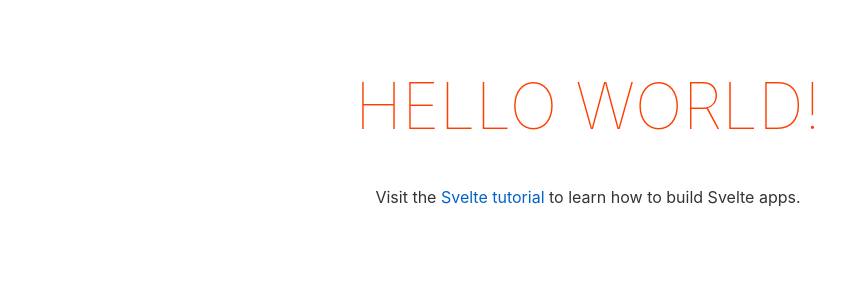
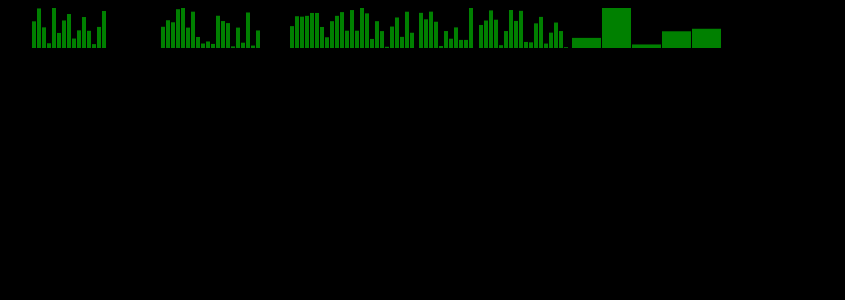
Before and after one commit to Mitcheljager/svelte-tiny-linked-charts, a Svelte app: page / in a window 1280 px wide. Shown: the top 300 px of the page, without its empty margins (52-897 px from the left). Built offline with nearby package versions, Linux system fonts and the light colour scheme.

Commit message:
Proof of concept with linked charts and labels

```diff
--- a/public/global.css
+++ /dev/null
@@ -1,63 +0,0 @@
-html, body {
-	position: relative;
-	width: 100%;
-	height: 100%;
-}
-
-body {
-	color: #333;
-	margin: 0;
-	padding: 8px;
-	box-sizing: border-box;
-	font-family: -apple-system, BlinkMacSystemFont, "Segoe UI", Roboto, Oxygen-Sans, Ubuntu, Cantarell, "Helvetica Neue", sans-serif;
-}
-
-a {
-	color: rgb(0,100,200);
-	text-decoration: none;
-}
-
-a:hover {
-	text-decoration: underline;
-}
-
-a:visited {
-	color: rgb(0,80,160);
-}
-
-label {
-	display: block;
-}
-
-input, button, select, textarea {
-	font-family: inherit;
-	font-size: inherit;
-	-webkit-padding: 0.4em 0;
-	padding: 0.4em;
-	margin: 0 0 0.5em 0;
-	box-sizing: border-box;
-	border: 1px solid #ccc;
-	border-radius: 2px;
-}
-
-input:disabled {
-	color: #ccc;
-}
-
-button {
-	color: #333;
-	background-color: #f4f4f4;
-	outline: none;
-}
-
-button:disabled {
-	color: #999;
-}
-
-button:not(:disabled):active {
-	background-color: #ddd;
-}
-
-button:focus {
-	border-color: #666;
-}
--- a/public/index.html
+++ b/public/index.html
@@ -7,7 +7,6 @@
 	<title>Svelte app</title>
 
 	<link rel='icon' type='image/png' href='/favicon.png'>
-	<link rel='stylesheet' href='/global.css'>
 	<link rel='stylesheet' href='/build/bundle.css'>
 
 	<script defer src='/build/bundle.js'></script>
--- a/src/App.svelte
+++ b/src/App.svelte
@@ -1,30 +1,23 @@
 <script>
-	export let name
+	import Chart from "./Chart.svelte"
+	import LinkedLabel from "./LinkedLabel.svelte"
 </script>
 
-<main>
-	<h1>Hello {name}!</h1>
-	<p>Visit the <a href="https://svelte.dev/tutorial">Svelte tutorial</a> to learn how to build Svelte apps.</p>
-</main>
+
+
+<Chart times={ 15 } linked="test" />
+<Chart times={ 20 } linked="test" />
+<Chart times={ 25 } linked="test" />
+<Chart times={ 30 } fadeOpacity="0.75" />
+<Chart times={ 5 } grow={ true } hover={ false } barMinWidth="0" />
+
+<LinkedLabel linked="test" />
+
+
 
 <style>
-	main {
-		text-align: center;
-		padding: 1em;
-		max-width: 240px;
-		margin: 0 auto;
-	}
-
-	h1 {
-		color: #ff3e00;
-		text-transform: uppercase;
-		font-size: 4em;
-		font-weight: 100;
-	}
-
-	@media (min-width: 640px) {
-		main {
-			max-width: none;
-		}
+	:global(body) {
+		background: black;
+		color: white;
 	}
 </style>
--- a/src/Chart.svelte
+++ b/src/Chart.svelte
@@ -0,0 +1,81 @@
+<script>
+  import { onMount } from "svelte"
+
+  import { hoveringKey } from "./stores/tinyLinkedCharts.js"
+
+  export let data = {}
+  export let height = 40
+  export let width = 150
+  export let barMinWidth = 4
+  export let grow = false
+  export let align = "right"
+  export let gap = 1
+  export let fill = "green"
+  export let fadeOpacity = 0.5
+  export let linked = false
+  export let hover = true
+  export let times // remove me
+
+  $: dataLength = Object.keys(data).length
+  $: highestValue = dataLength ? getHighestValue() : 0
+  $: alignmentOffset = dataLength ? getAlignment() : 0
+  $: linkedKey = linked || (Math.random() + 1).toString(36).substring(7)
+  $: barWidth = grow ? getBarWidth(dataLength) : barMinWidth
+
+  onMount(fakeData)
+
+  function getHighestValue() {
+    return Math.max(...Object.values(data))
+  }
+
+  function getHeight(value) {
+    return (height / highestValue) * value
+  }
+
+  function getBarWidth() {
+    return Math.max((width - (dataLength * gap)) / dataLength, barMinWidth)
+  }
+
+  function getAlignment() {
+    if (align == "left") return 0
+    return (gap + width) - ((gap + barWidth) * dataLength)
+  }
+
+  function fakeData() {
+    for(let i = 0; i < times; i++) {
+      data[i] = Math.floor(Math.random() * 100)
+    }
+  }
+</script>
+
+
+
+<svg
+  { height }
+  { width }
+  on:mouseleave={ () => { $hoveringKey[linkedKey] = null } }
+  on:blur={ () => { $hoveringKey[linkedKey] = null } }>
+
+  <g transform="translate({ alignmentOffset }, 0)">
+    { #each Object.entries(data) as [key, value], i }
+      <rect
+        on:mouseover={ () => { $hoveringKey[linkedKey] = key } }
+        on:focus={ () => { $hoveringKey[linkedKey] = key } }
+        style="--fade-opacity: { fadeOpacity }"
+        class:faded={ hover && $hoveringKey[linkedKey] && $hoveringKey[linkedKey] != key }
+        width={ barWidth }
+        height={ getHeight(value) }
+        y={ height - getHeight(value) }
+        x={ (gap + barWidth) * i }
+        { fill } />
+    { /each }
+  </g>
+</svg>
+
+
+
+<style>
+  .faded {
+    opacity: var(--fade-opacity);
+  }
+</style>
--- /dev/null
+++ b/src/LinkedLabel.svelte
@@ -0,0 +1,21 @@
+<script>
+  import { hoveringKey } from "./stores/tinyLinkedCharts.js"
+
+  export let linked
+
+  $: label = $hoveringKey[linked]
+</script>
+
+
+
+{ #if label }
+  { label }
+{ /if }
+
+
+
+<style>
+  div {
+    color: red;
+  }
+</style>
--- /dev/null
+++ b/src/stores/tinyLinkedCharts.js
@@ -0,0 +1,3 @@
+import { writable } from "svelte/store"
+
+export const hoveringKey = writable([])
```
